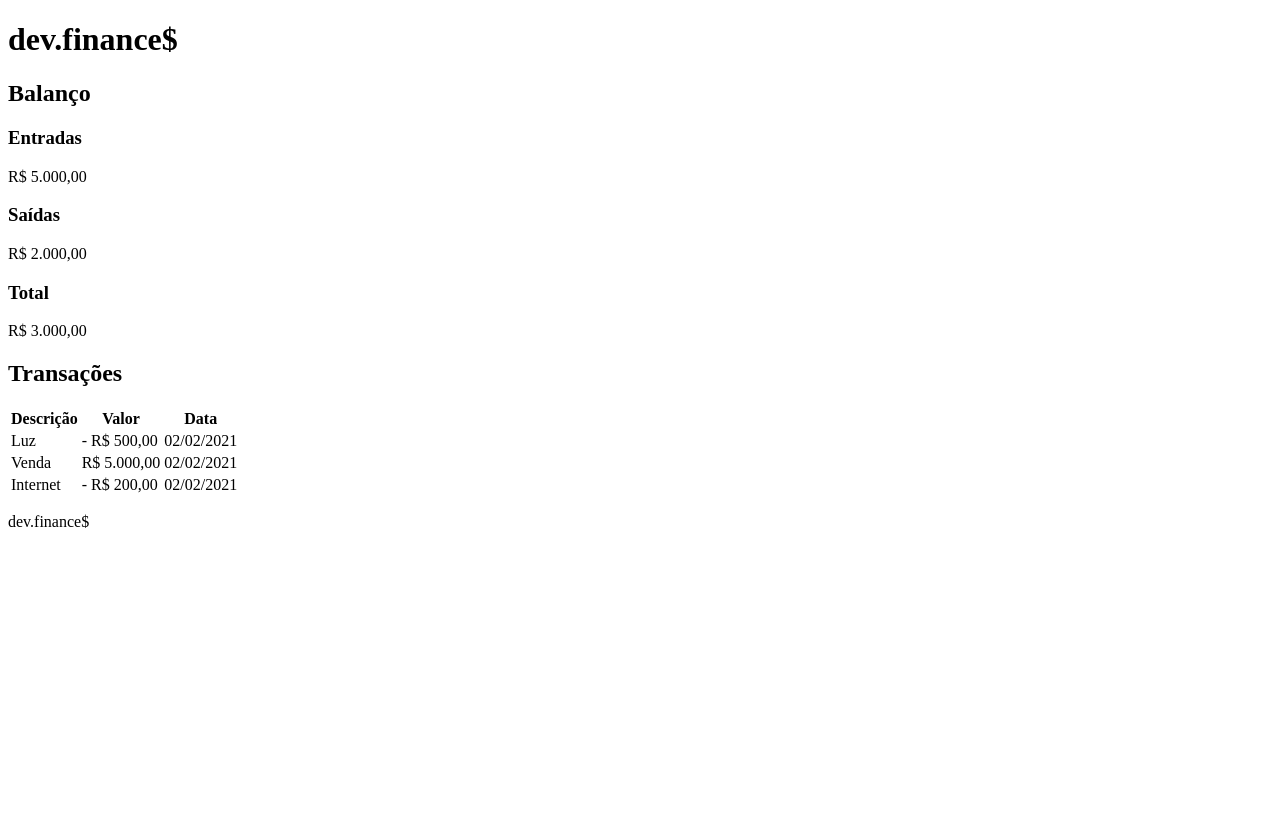
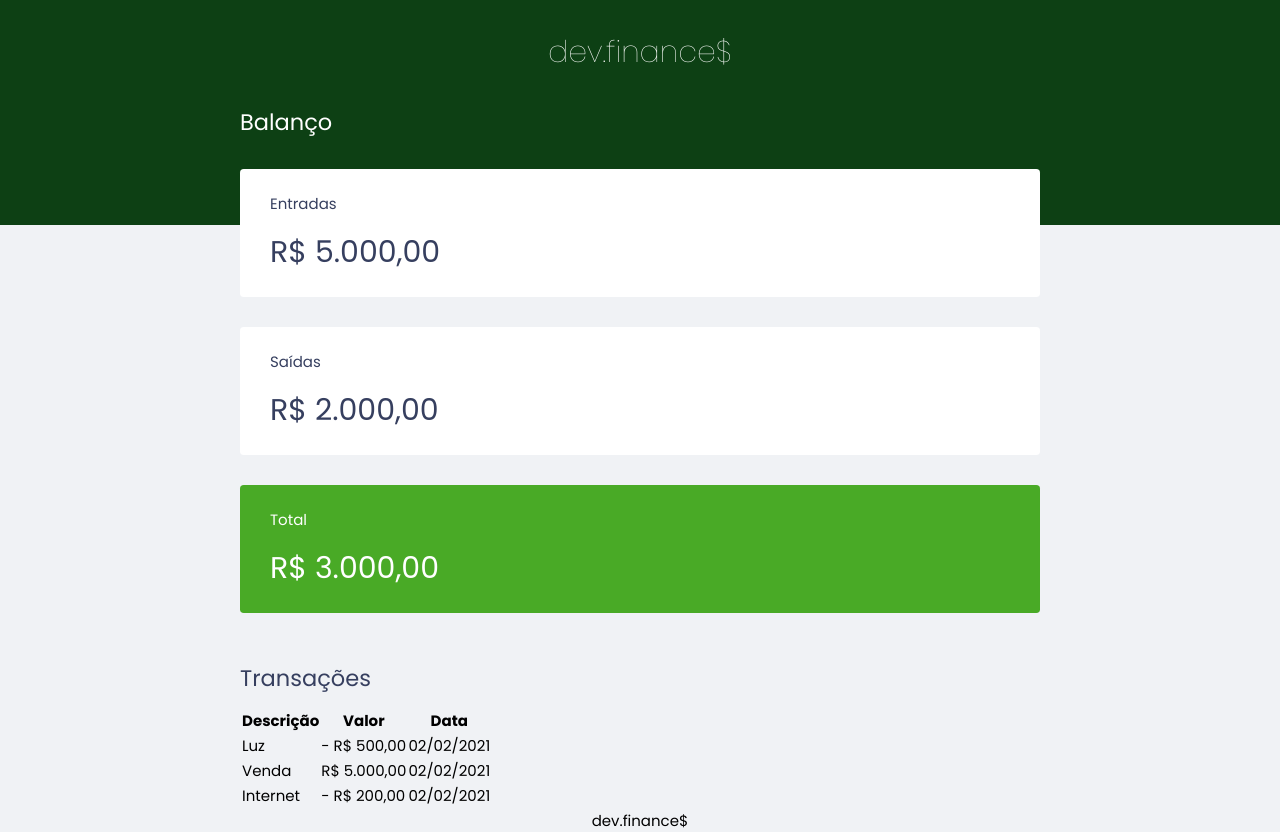
Before and after one commit to Carolina-Silva/discover, a plain HTML site: page index.html in a window 1280 px wide. Before the commit the page ends 800 px from the top, so only its background shows below. Drawn offline with Linux system fonts and the light colour scheme.

Commit message:
add CSS to the <balance>

```diff
--- a/index.html
+++ b/index.html
@@ -4,6 +4,9 @@
     <meta charset="UTF-8">
     <meta http-equiv="X-UA-Compatible" content="IE=edge">
     <meta name="viewport" content="width=device-width, initial-scale=1.0">
+    <link rel="stylesheet" href="./styles.css">
+    <link rel="preconnect" href="https://fonts.gstatic.com">
+    <link href="https://fonts.googleapis.com/css2?family=Poppins:wght@100;400;700&display=swap" rel="stylesheet">
     <title>dev.finance$</title>
 </head>
 <body>
@@ -11,7 +14,7 @@
         <h1 id="logo">dev.finance$</h1>
     </header>
 
-    <main>
+    <main class="container">
         <section id="balance">
             <h2>Balanço</h2>
 
@@ -25,7 +28,7 @@
                 <p>R$ 2.000,00 </p>
             </div>
 
-            <div class="card">
+            <div class="card total">
                 <h3>Total</h3>
                 <p>R$ 3.000,00</p>
             </div>
--- /dev/null
+++ b/styles.css
@@ -0,0 +1,98 @@
+:root {
+    --dark-blue: #363f5f;
+
+}
+*{
+    margin: 0;
+    padding: 0;
+    box-sizing: border-box;
+}
+html {
+    font-size: 93.75%;
+}
+body {
+    background: #f0f2f5;
+    font-family: 'Poppins', sans-serif;
+}
+.container {
+    width: min(90vw, 800px);
+    margin: auto;
+
+}
+/* titles*/
+h2{
+    margin-top: 3.2rem;
+    margin-bottom: 0.8rem;
+    color: var(--dark-blue);
+
+    font-weight: 400;
+}
+/* buttons */
+
+
+
+/* HEADER =================================== */
+header {
+    background: #0D4014;
+    padding: 2rem 0 10rem;
+    text-align: center;
+}
+#logo {
+    color: #ffffff;
+    font-weight: 100;
+}
+/* MAIN =================================== */
+/* balance */
+#balance {
+    margin-top: -8rem;
+}
+#balance h2 {
+    color: #ffffff;
+    margin-top: 0;
+}
+.card {
+    background: #ffffff;
+    padding: 1.5rem 2rem;
+    border-radius: 0.25rem;
+
+    margin-top: 2rem;
+    color: var(--dark-blue);
+}
+.card h3 {
+    font-weight: 400;
+    font-size: 1rem;
+}
+.card p{
+    font-size: 2rem;
+    line-height: 3rem;
+
+    margin-top: 1rem;
+}
+.card.total{
+    background: #49aa26;
+    color: #ffffff;
+}
+/* table */
+
+/* MODAL =================================== */
+/* form */
+
+
+/*  FOOTER =================================== */
+ footer{
+     text-align: center;
+ }
+
+ /* RESPONSIVE */
+
+ /* @media (min-width: 800px) {
+    html{
+        font-size: 87.5%;
+    }
+
+    #balance{
+        display: grid;
+        grid-template-columns: 1fr 1fr 1fr;
+        gap: 2rem;
+    }
+} */
```
